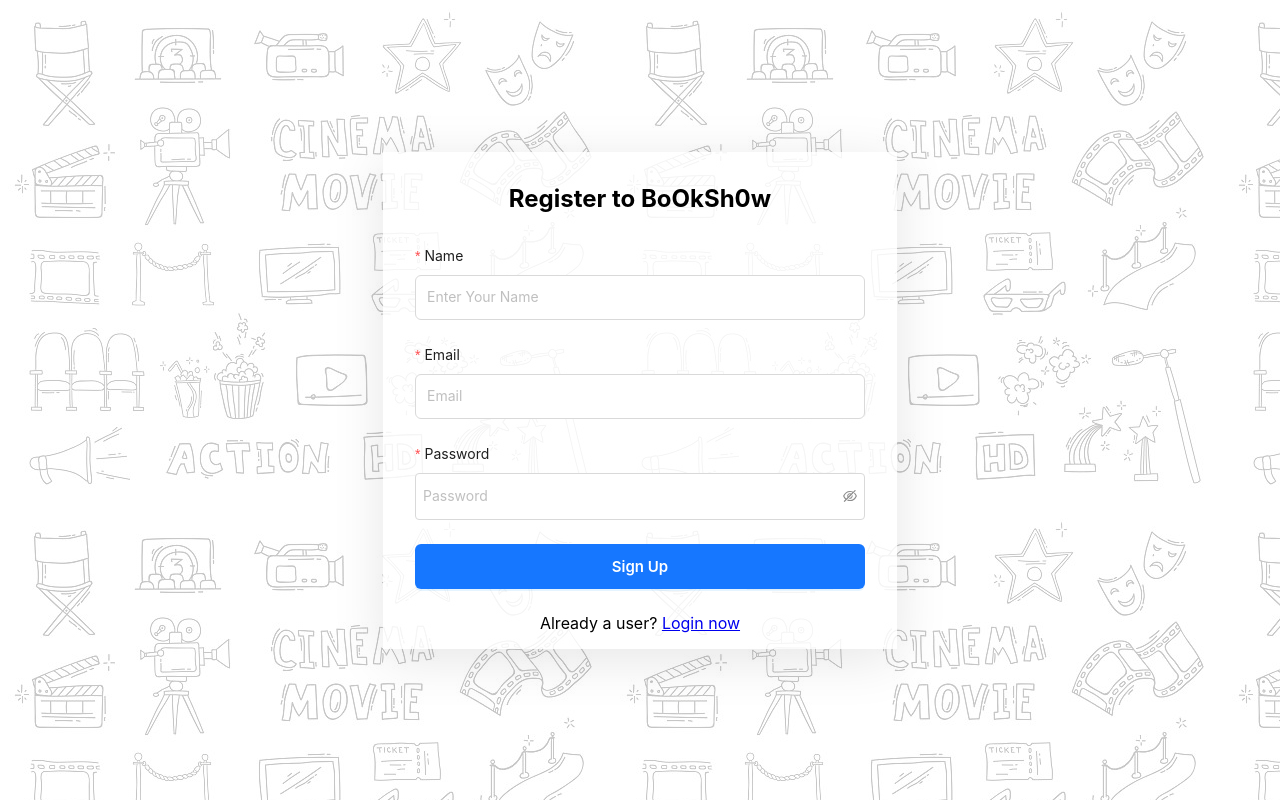
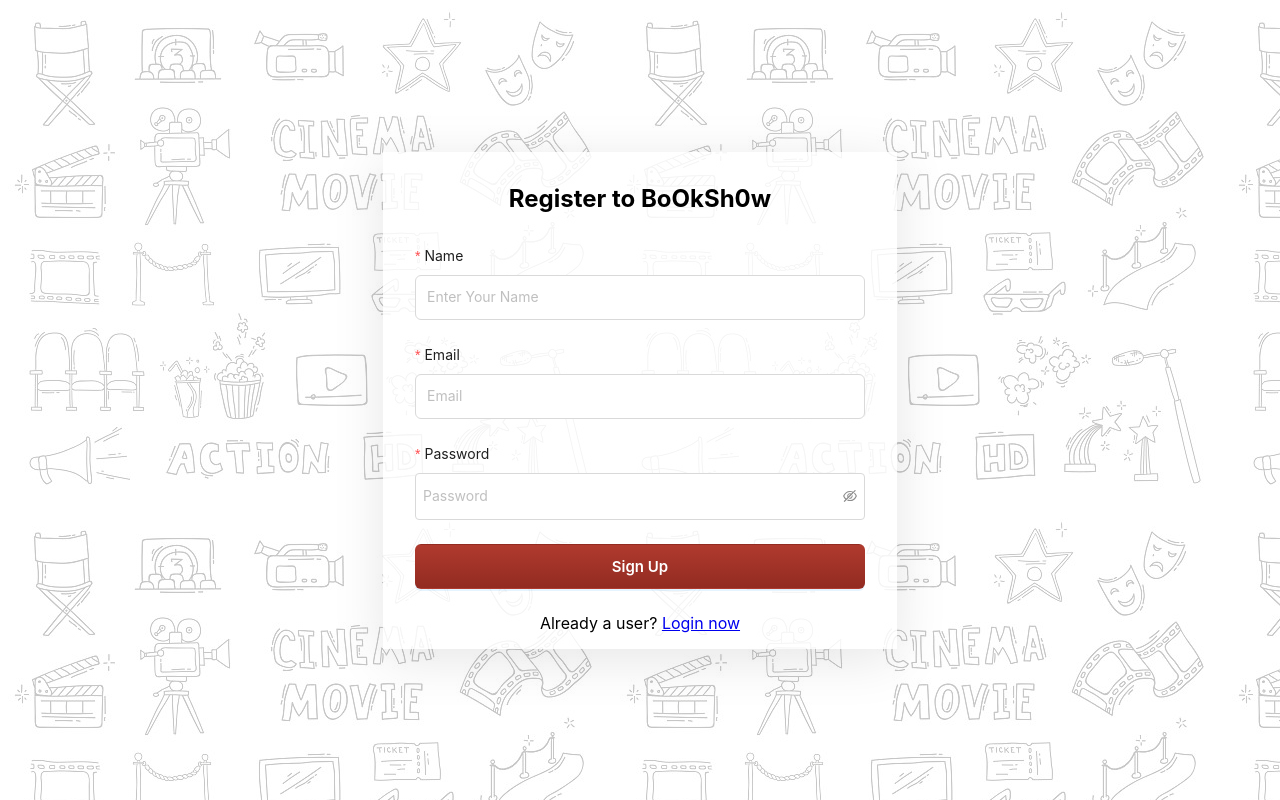
Before and after one commit to 00Ganesh-Gaddhe00/ShowBooking, a React (Create React App) app in the folder client/: page /Register in a window 1280 px wide. Built offline with nearby package versions, Linux system fonts and the light colour scheme.

Commit message:
deployement adjustments

```diff
--- a/client/src/Pages/Register.js
+++ b/client/src/Pages/Register.js
@@ -78,7 +78,7 @@ function Register() {
 
     <Form.Item>
       <Button
-      style={{ fontSize: "15px", fontWeight: "600" }}
+      style={{ fontSize: "15px", fontWeight: "600",backgroundImage: "linear-gradient(to top, #922b21, #b03a2e)" }}
        type="primary" htmlType="submit" block>
         Sign Up
       </Button>
```
Also changed, not shown: 9 other files (tests, documents, lock files or other folders).
